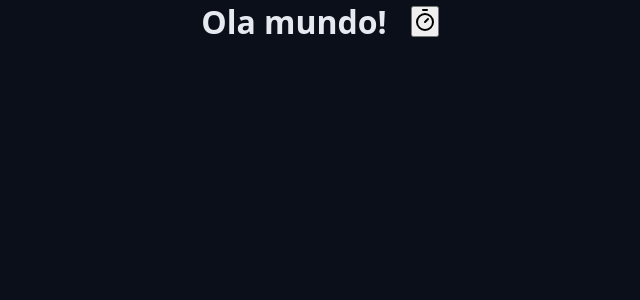
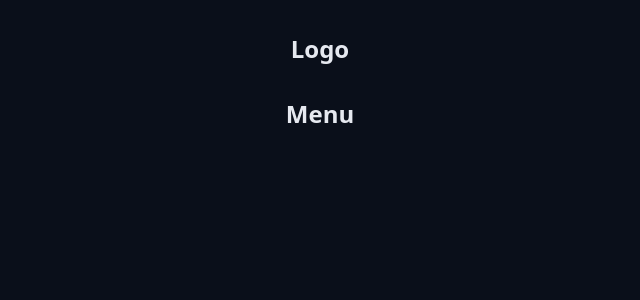
Before and after one commit to rafaellacerda-dev/Chronos-Pomodoro, a React (Vite) app: page / in a window 1280 px wide. Shown: the top 300 px of the page, without its empty margins (320-960 px from the left). Built offline with nearby package versions, Linux system fonts and the light colour scheme.

Commit message:
feat: adiciona componente Container

```diff
--- a/src/App.tsx
+++ b/src/App.tsx
@@ -1,19 +1,22 @@
 import './styles/global.css'
 import './styles/theme.css'
-import Heading from './components/Heading'
-import { TimerIcon } from 'lucide-react'
+
+import { Heading } from './components/Heading'
+import { Container } from './components/Container'
+
 
 export default function App() {
 
 
   return (
     <>
-      <Heading>
-        Ola mundo!
-        <button>
-          <TimerIcon />
-        </button>
-      </Heading>
+      <Container>
+        <Heading>Logo</Heading>
+      </Container>
+
+      <Container>
+        <Heading>Menu</Heading>
+      </Container>
     </>
   )
 }
--- /dev/null
+++ b/src/components/Container.module.css
@@ -0,0 +1,12 @@
+.container-fluid {
+    margin: auto;
+}
+
+.container {
+    max-width: 98rem;
+    margin: 0 auto;
+}
+
+.content {
+    margin: 3.2rem;
+}
--- /dev/null
+++ b/src/components/Container.tsx
@@ -0,0 +1,18 @@
+import style from './Container.module.css'
+
+type ContainerProps = {
+    children: React.ReactNode
+}
+
+export function Container({ children }: ContainerProps) {
+
+    return (
+        <div className={style.container}>
+            <div className={style.content}>
+                <section>
+                    {children}
+                </section>
+            </div>
+        </div>
+    )
+}
--- a/src/components/Heading.tsx
+++ b/src/components/Heading.tsx
@@ -1,12 +1,10 @@
 import style from './Heading.module.css'
-
-
 
 type HeadingProps = {
     children: React.ReactNode;
 }
 
-export default function Heading({ children }: HeadingProps) {
+export function Heading({ children }: HeadingProps) {
 
 
     return (
```
